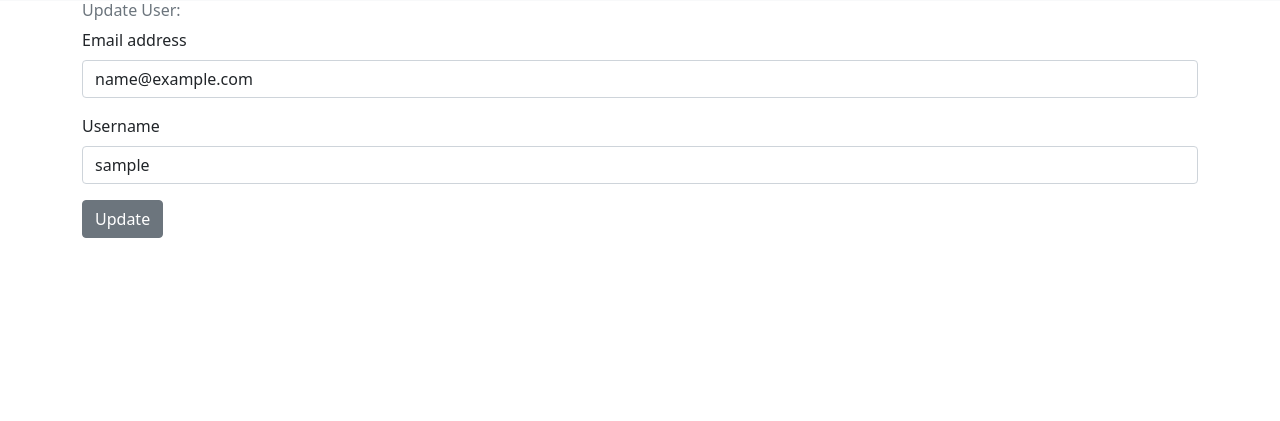
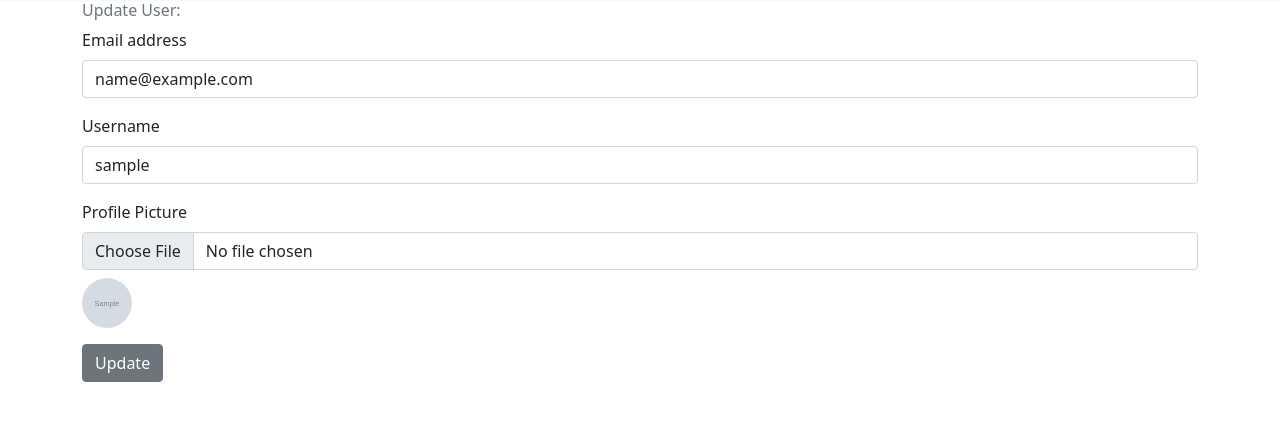
Before and after one commit to kine6c/Projet-DEVOPS-L3, a Flask app: page /update/1 in a window 1280 px wide. Shown: the part 55-476 px from the top of the page. Run offline with Flask 3, Linux system fonts and the light colour scheme; tables that the repository leaves empty hold one stand-in row (values such as "Sample post"); grey boxes marked "Sample" are stand-in pictures.

Commit message:
Update update.html

```diff
--- a/projet_devops_L3/templates/update.html
+++ b/projet_devops_L3/templates/update.html
@@ -1,19 +1,25 @@
-
 {% extends 'base.html' %}
 
-{% block title %}Update{% endblock%}
+{% block title %}Update{% endblock %}
 
 {% block content %}
-    <h6 class="text-muted" >Update User: </h6>
-    <form action="/update/{{user.id}}" method="POST">
+    <h6 class="text-muted">Update User:</h6>
+    <form action="/update/{{ user.id }}" method="POST" enctype="multipart/form-data">
         <div class="mb-3">
             <label for="email" class="form-label">Email address</label>
-            <input type="email" value="{{user.email}}" class="form-control" id="email" name="email"  >
+            <input type="email" value="{{ user.email }}" class="form-control" id="email" name="email" required>
         </div>
         <div class="mb-3">
             <label for="username" class="form-label">Username</label>
-            <input type="text" value="{{user.username}}" class="form-control" id="username" name="username" >
+            <input type="text" value="{{ user.username }}" class="form-control" id="username" name="username" required>
+        </div>
+        <div class="mb-3">
+            <label for="photo" class="form-label">Profile Picture</label>
+            <input type="file" class="form-control" id="photo" name="photo">
+            {% if user.photo %}
+                <img src="{{ url_for('static', filename='uploads/' + user.photo) }}" alt="User Photo" width="50" height="50" class="rounded-circle mt-2">
+            {% endif %}
         </div>
         <button type="submit" class="btn btn-secondary">Update</button>
     </form>
-{% endblock%}
+{% endblock %}
```
